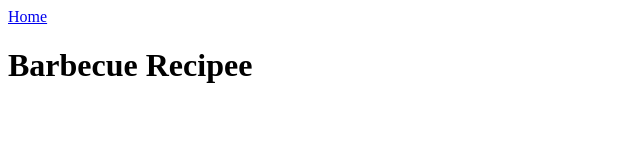
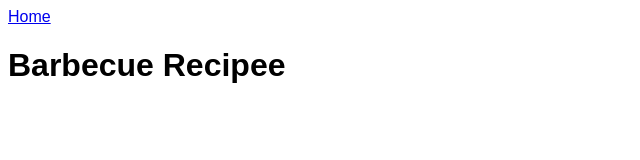
Before and after one commit to Vidadi-Murad/toprepo, a plain HTML site: page Recipes/Barbecue.html in a window 1280 px wide. Shown: the whole page, without its empty margins (0-640 px from the left). Drawn offline with Linux system fonts and the light colour scheme.

```diff
--- a/Recipes/Barbecue.html
+++ b/Recipes/Barbecue.html
@@ -5,8 +5,14 @@
     <meta charset="UTF-8">
     <meta name="author" description="Vidadi Muradzada">
 </head>
+<style>
+    body{
+        font-family: sans-serif;
+    }
+</style>
 <body>
     <a href="../index.html">Home</a>
     <h1>Barbecue Recipee</h1>
+
 </body>
 </html>
```
Also changed, not shown: Recipes/lasagna.html (+5 -0 lines), Recipes/sushi.html (+5 -0 lines), Images/barbecue.jpg (added), Images/lasagna.jpg (added), Images/sushi.jpg (added).
